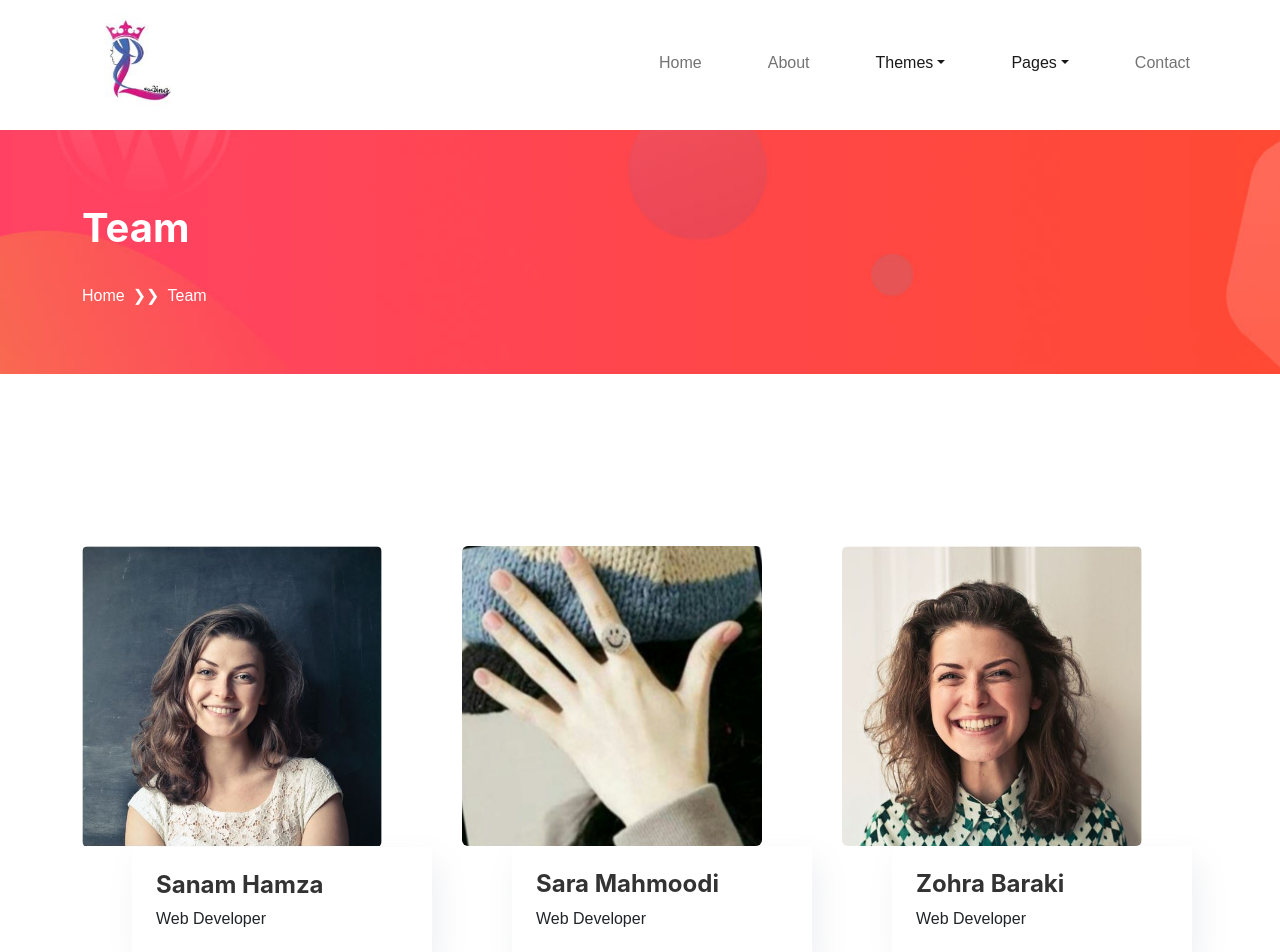
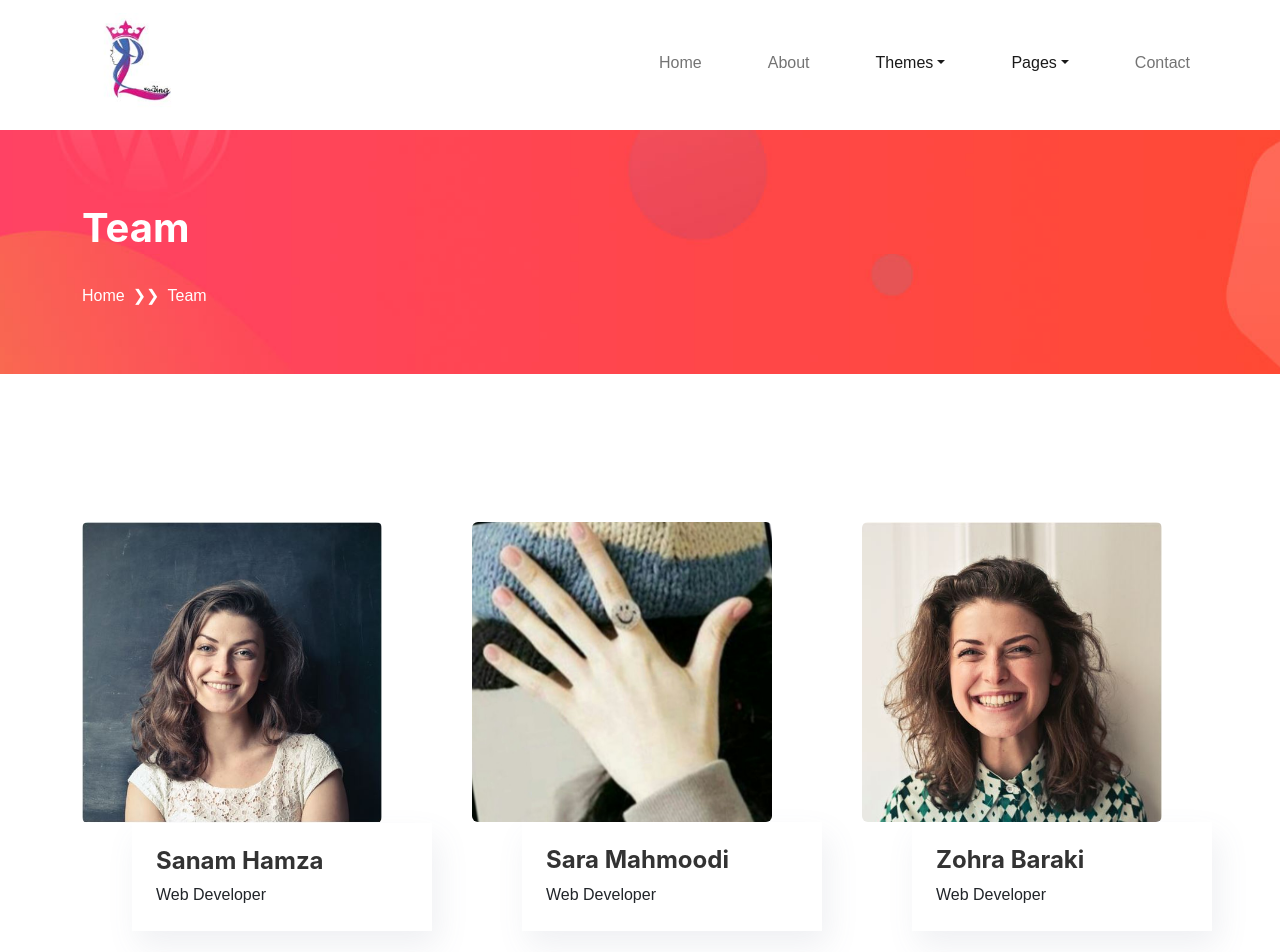
Before and after one commit to Sara-M5/Leading-Leadies, a React (Create React App) app: page /Team in a window 1280 px wide. Shown: the top 952 px of the page. Built offline with nearby package versions, Linux system fonts and the light colour scheme.

Commit message:
Update Team.js

```diff
--- a/src/Pages/Pages/Team/Team.js
+++ b/src/Pages/Pages/Team/Team.js
@@ -11,11 +11,11 @@ const Team = () => {
     <Header
        title="Team"
        subTitle="Team"
-
        />
 
 
-    <div className="row mb-5 py-4">
+      <div className="row grid-3">
+
          <Teams
          image="images/3(1).JPG"
          name="Sanam Hamza"
@@ -34,7 +34,8 @@ const Team = () => {
          job="Web Developer"
          />
 
-     </div>
+      </div>
+
     <LastPart />
 
     </div>
```
